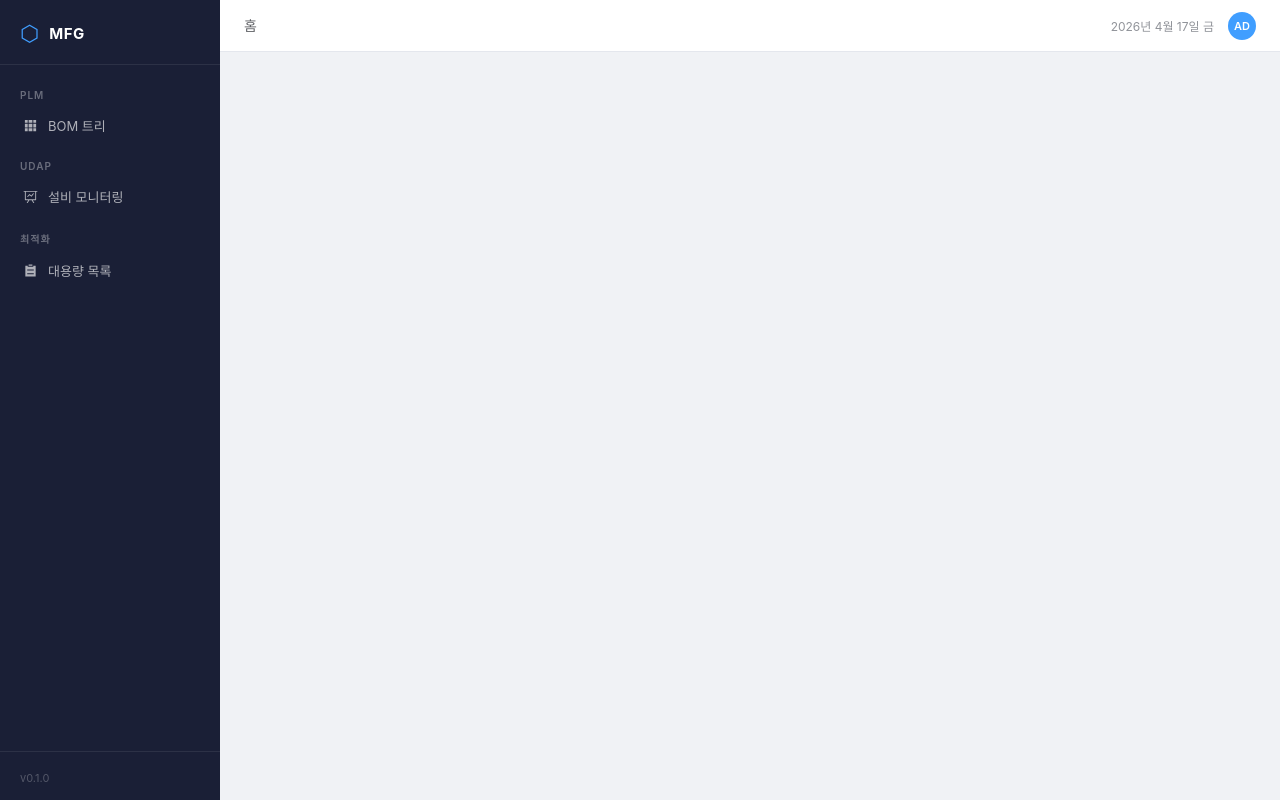
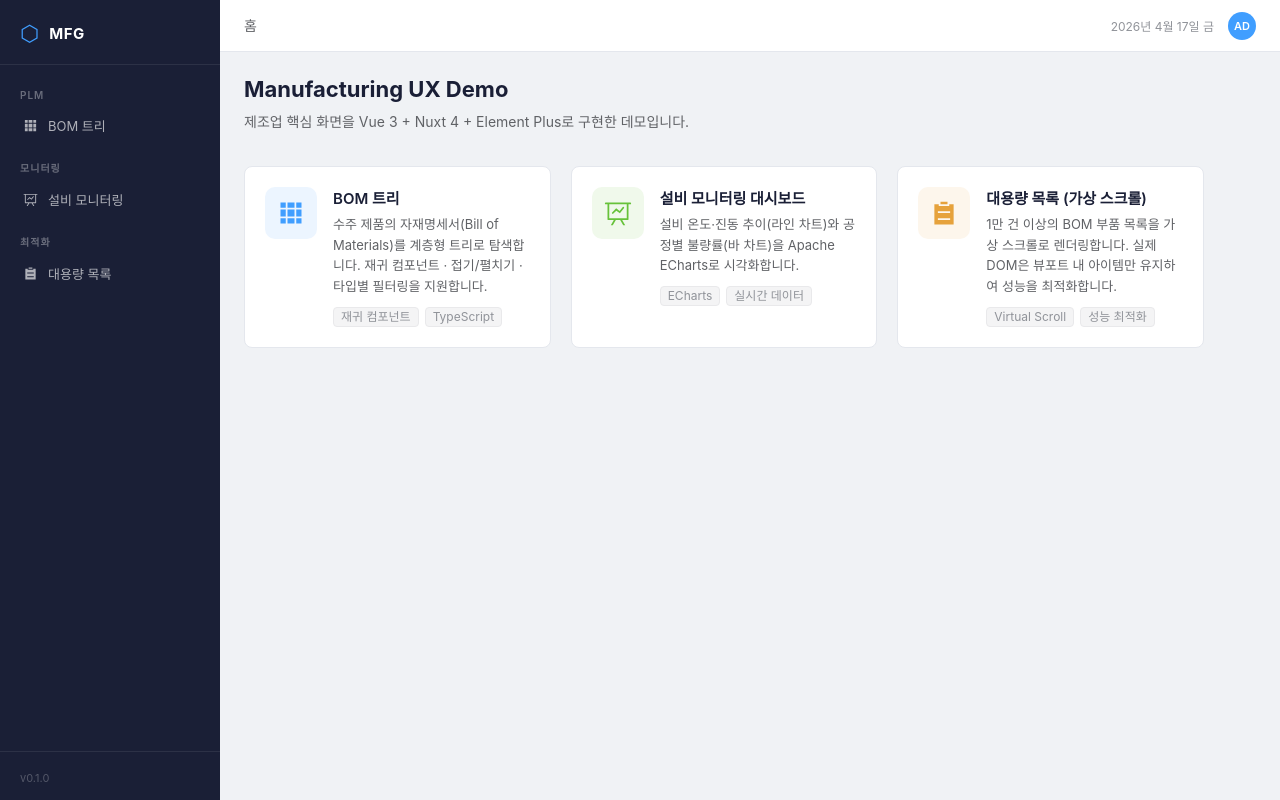
Before and after one commit to zexoper999/manufacturing-ux, a Nuxt app: page / in a window 1280 px wide. Built offline with nearby package versions, Linux system fonts and the light colour scheme.

Commit message:
feat: basic 화면

```diff
--- a/app/app.vue
+++ b/app/app.vue
@@ -18,7 +18,7 @@
         </div>
 
         <div class="nav-group">
-          <span class="nav-group-label">UDAP</span>
+          <span class="nav-group-label">모니터링</span>
           <NuxtLink
             to="/dashboard"
             class="nav-item"
--- /dev/null
+++ b/app/pages/bom/index.vue
@@ -0,0 +1,9 @@
+<template>
+  <div>
+    <p>BOM 트리 — 준비 중</p>
+  </div>
+</template>
+
+<script setup lang="ts">
+definePageMeta({ title: 'BOM 트리' })
+</script>
--- /dev/null
+++ b/app/pages/dashboard/index.vue
@@ -0,0 +1,9 @@
+<template>
+  <div>
+    <p>설비 모니터링 대시보드 — 준비 중</p>
+  </div>
+</template>
+
+<script setup lang="ts">
+definePageMeta({ title: '설비 모니터링' })
+</script>
--- /dev/null
+++ b/app/pages/index.vue
@@ -0,0 +1,155 @@
+<template>
+  <div class="home">
+    <div class="home-header">
+      <h1 class="home-title">Manufacturing UX Demo</h1>
+      <p class="home-desc">
+        제조업 핵심 화면을 Vue 3 + Nuxt 4 + Element Plus로 구현한 데모입니다.
+      </p>
+    </div>
+
+    <div class="card-grid">
+      <NuxtLink to="/bom" class="card">
+        <div class="card-icon card-icon--blue">
+          <el-icon size="28"><Grid /></el-icon>
+        </div>
+        <div class="card-body">
+          <h3 class="card-title">BOM 트리</h3>
+          <p class="card-desc">
+            수주 제품의 자재명세서(Bill of Materials)를 계층형 트리로 탐색합니다.
+            재귀 컴포넌트 · 접기/펼치기 · 타입별 필터링을 지원합니다.
+          </p>
+          <div class="card-tags">
+            <el-tag size="small" type="info">재귀 컴포넌트</el-tag>
+            <el-tag size="small" type="info">TypeScript</el-tag>
+          </div>
+        </div>
+      </NuxtLink>
+
+      <NuxtLink to="/dashboard" class="card">
+        <div class="card-icon card-icon--green">
+          <el-icon size="28"><DataLine /></el-icon>
+        </div>
+        <div class="card-body">
+          <h3 class="card-title">설비 모니터링 대시보드</h3>
+          <p class="card-desc">
+            설비 온도·진동 추이(라인 차트)와 공정별 불량률(바 차트)을
+            Apache ECharts로 시각화합니다.
+          </p>
+          <div class="card-tags">
+            <el-tag size="small" type="info">ECharts</el-tag>
+            <el-tag size="small" type="info">실시간 데이터</el-tag>
+          </div>
+        </div>
+      </NuxtLink>
+
+      <NuxtLink to="/virtual" class="card">
+        <div class="card-icon card-icon--orange">
+          <el-icon size="28"><List /></el-icon>
+        </div>
+        <div class="card-body">
+          <h3 class="card-title">대용량 목록 (가상 스크롤)</h3>
+          <p class="card-desc">
+            1만 건 이상의 BOM 부품 목록을 가상 스크롤로 렌더링합니다.
+            실제 DOM은 뷰포트 내 아이템만 유지하여 성능을 최적화합니다.
+          </p>
+          <div class="card-tags">
+            <el-tag size="small" type="info">Virtual Scroll</el-tag>
+            <el-tag size="small" type="info">성능 최적화</el-tag>
+          </div>
+        </div>
+      </NuxtLink>
+    </div>
+  </div>
+</template>
+
+<script setup lang="ts">
+import { Grid, DataLine, List } from '@element-plus/icons-vue'
+
+definePageMeta({ title: '홈' })
+</script>
+
+<style scoped>
+.home {
+  max-width: 960px;
+}
+
+.home-header {
+  margin-bottom: 32px;
+}
+
+.home-title {
+  font-size: 22px;
+  font-weight: 700;
+  color: #1a1f36;
+  margin-bottom: 8px;
+}
+
+.home-desc {
+  font-size: 14px;
+  color: #606266;
+  line-height: 1.7;
+}
+
+/* ── 카드 그리드 ── */
+.card-grid {
+  display: grid;
+  grid-template-columns: repeat(auto-fill, minmax(280px, 1fr));
+  gap: 20px;
+}
+
+.card {
+  display: flex;
+  gap: 16px;
+  background-color: #ffffff;
+  border: 1px solid #e4e7ed;
+  border-radius: 8px;
+  padding: 20px;
+  text-decoration: none;
+  color: inherit;
+  transition: box-shadow 0.2s, border-color 0.2s;
+}
+
+.card:hover {
+  box-shadow: 0 4px 16px rgba(0, 0, 0, 0.08);
+  border-color: #409eff;
+}
+
+.card-icon {
+  flex-shrink: 0;
+  width: 52px;
+  height: 52px;
+  border-radius: 10px;
+  display: flex;
+  align-items: center;
+  justify-content: center;
+}
+
+.card-icon--blue  { background-color: #ecf5ff; color: #409eff; }
+.card-icon--green { background-color: #f0f9eb; color: #67c23a; }
+.card-icon--orange { background-color: #fdf6ec; color: #e6a23c; }
+
+.card-body {
+  display: flex;
+  flex-direction: column;
+  gap: 6px;
+}
+
+.card-title {
+  font-size: 15px;
+  font-weight: 600;
+  color: #1a1f36;
+}
+
+.card-desc {
+  font-size: 13px;
+  color: #606266;
+  line-height: 1.6;
+}
+
+.card-tags {
+  display: flex;
+  flex-wrap: wrap;
+  gap: 6px;
+  margin-top: 4px;
+}
+</style>
--- /dev/null
+++ b/app/pages/virtual/index.vue
@@ -0,0 +1,9 @@
+<template>
+  <div>
+    <p>대용량 목록 — 준비 중</p>
+  </div>
+</template>
+
+<script setup lang="ts">
+definePageMeta({ title: '대용량 목록' })
+</script>
```
